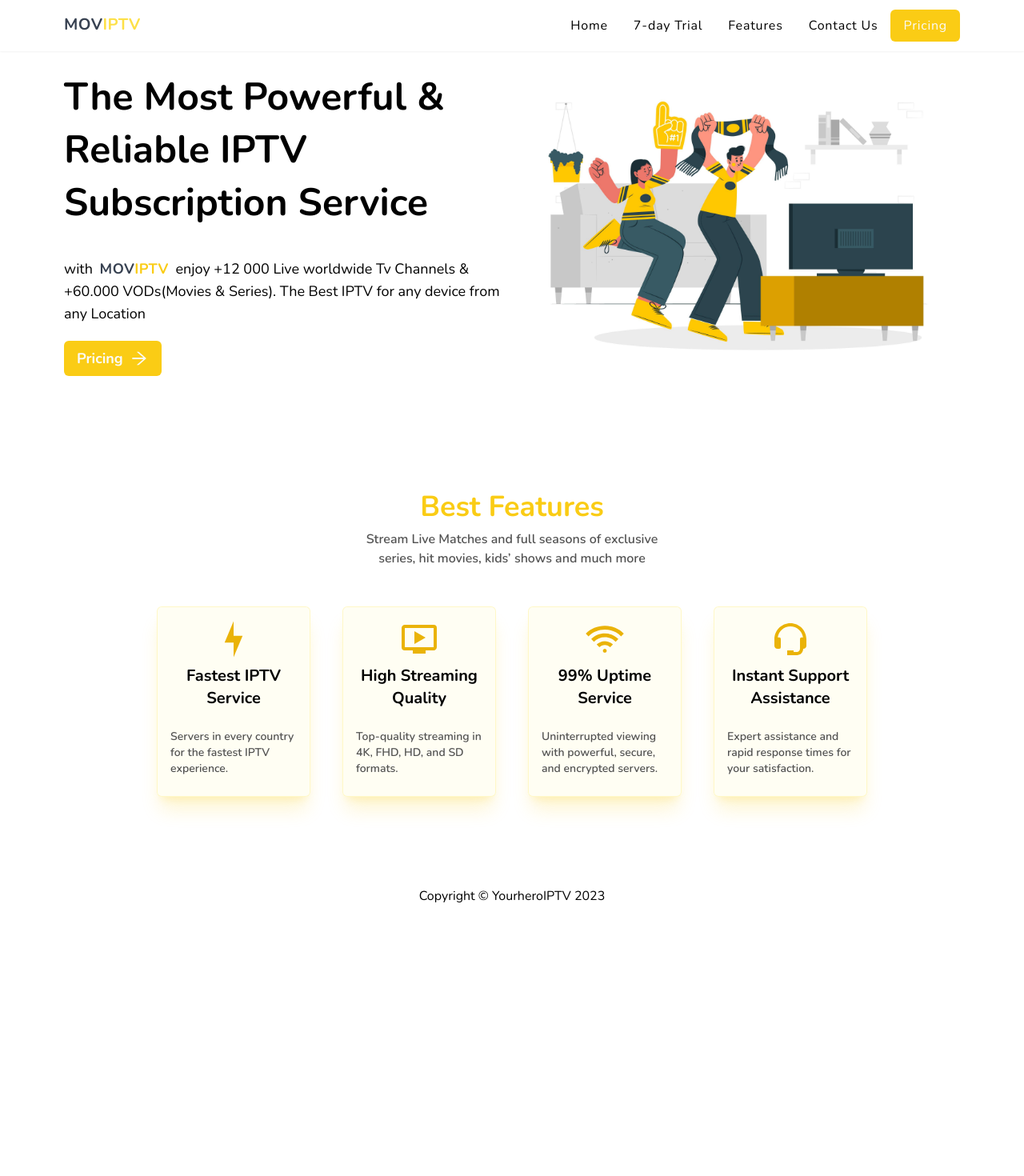
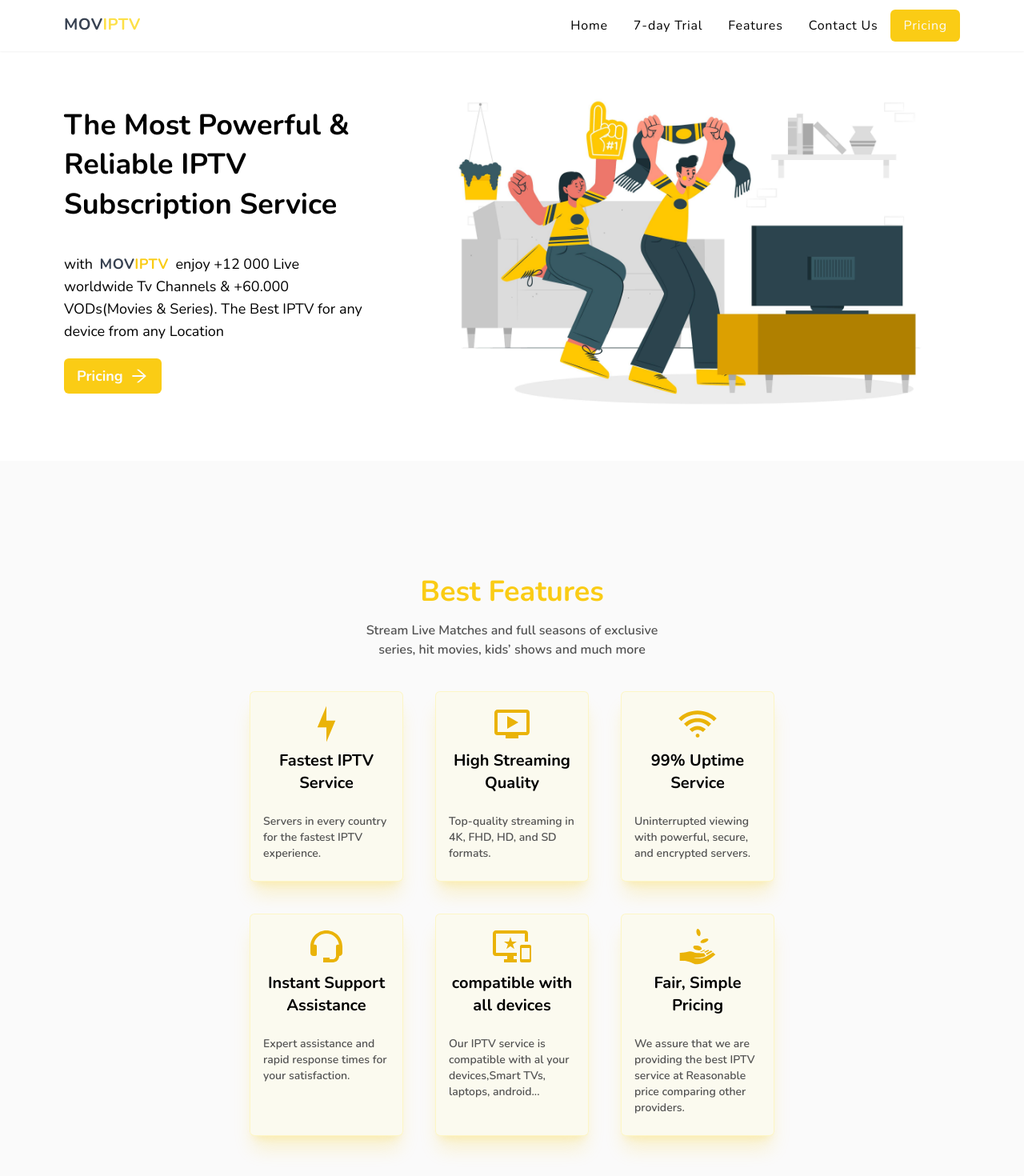
Before and after one commit to idrissi-hamza/iptv, a Next.js app in the folder iptv/: page / in a window 1280 px wide. Shown: the top 1470 px of the page at 80% size. Before the commit the page ends 1148 px from the top, so only its background shows below. Built offline with nearby package versions, Linux system fonts and the light colour scheme.

Commit message:
update features

```diff
--- a/iptv/components/Features/Features.tsx
+++ b/iptv/components/Features/Features.tsx
@@ -1,13 +1,14 @@
 import React from 'react';
 import { GiElectric } from 'react-icons/gi';
-import { MdOndemandVideo } from 'react-icons/md';
+import { MdOndemandVideo, MdOutlineImportantDevices } from 'react-icons/md';
 import { ImConnection } from 'react-icons/im';
 import { BiSupport } from 'react-icons/bi';
+import { GiReceiveMoney } from 'react-icons/gi';
 
 const FeatureElement = ({ title, description, Icon }) => {
   return (
     <li className="p-4 pb-6 shadow-xl shadow-yellow-400/20 max-w-[12rem] flex flex-col items-center gap-2 border border-yellow-200/40 hover:shadow-2xl hover:shadow-yellow-200 cursor-pointer bg-yellow-100/20 hover:scale-105  transition  rounded-md">
-      <Icon className='text-5xl text-yellow-500' />
+      <Icon className="text-5xl text-yellow-500" />
       <h3 className="font-bold text-xl text-center pb-4"> {title}</h3>
       <p className="text-sm text-neutral-600 font-semibold">{description}</p>
     </li>
@@ -28,23 +29,41 @@
     },
     {
       title: '99% Uptime Service',
-      description: 'Uninterrupted viewing with powerful, secure, and encrypted servers.',
+      description:
+        'Uninterrupted viewing with powerful, secure, and encrypted servers.',
       Icon: ImConnection,
     },
     {
       title: 'Instant Support Assistance',
-      description: 'Expert assistance and rapid response times for your satisfaction.',
+      description:
+        'Expert assistance and rapid response times for your satisfaction.',
       Icon: BiSupport,
+    },
+    {
+      title: 'compatible with all devices',
+      description:
+        'Our IPTV service is compatible with al your devices,Smart TVs, laptops, android...',
+      Icon: MdOutlineImportantDevices,
+    },
+    {
+      title: 'Fair, Simple Pricing',
+      description:
+        'We assure that we are providing the best IPTV service at Reasonable price comparing other providers.',
+      Icon: GiReceiveMoney,
     },
   ];
 
   return (
-    <section className="mx-auto max-w-4xl flex flex-col gap-2 mt-36">
-      <h1 className='text-4xl font-bold text-yellow-400 text-center'>Best Features</h1>
-      <p className='max-w-sm text-center mx-auto font-semibold text-neutral-600 mb-10'>
-        Stream Live Matches and full seasons of exclusive series, hit movies, kids’ shows and much more
+    <section className="bg-neutral-50 p-36   flex flex-col gap-2">
+      <div className="mx-auto max-w-4xl ">
+        <h1 className="text-4xl font-bold text-yellow-400 text-center mb-4">
+          Best Features
+        </h1>
+        <p className="max-w-sm text-center mx-auto font-semibold text-neutral-600 mb-10">
+          Stream Live Matches and full seasons of exclusive series, hit movies,
+          kids’ shows and much more
         </p>
-      <ul className="flex gap-10 mx-aut  self-center ">
+        <ul className="grid grid-cols-3 gap-10 mx-aut  self-center ">
           {features.map((el, id) => (
             <FeatureElement
               key={id}
@@ -54,6 +73,7 @@
             />
           ))}
         </ul>
+      </div>
     </section>
   );
 };
--- a/iptv/components/Header/Header.tsx
+++ b/iptv/components/Header/Header.tsx
@@ -27,7 +27,7 @@
 
 const Header = () => {
   return (
-    <div className="bg-neutral-600/70c nbg-white h-16  flex items-center md:px-20 px:6 relative transition shadow-sm">
+    <div className="bg-neutral-600/70c nbg-white h-16  flex items-center md:px-20 px:6 relative transition shadow-sm px-10">
       <Logo />
       <Navbar />
     </div>
--- a/iptv/components/Home.tsx
+++ b/iptv/components/Home.tsx
@@ -8,9 +8,9 @@
   return (
     <div
       id="home"
-      className="flex flex-col gap-4 md:flex-row-reverse md:items-center px-6 sm:px-20 mb-10 md:mt-6 "
+      className="flex flex-col-reverse gap-4 md:flex-row-reverse md:items-center px-6 sm:px-20 mb-10 md:mt-6 mt-10 max-w-[100rem] mx-auto"
     >
-      <div className=" md:w-1/2  ">
+      <div className=" md:w-[60%]  ">
         <Image
           src="/images/herofanimage.jpg"
           alt="hero fan image"
@@ -19,8 +19,8 @@
           height={2000}
         />
       </div>
-      <div className="flex flex-col space-y-5 md:w-1/2 ">
-        <h1 className=" text-5xl font-bold  pb-4 leading-snug ">
+      <div className="flex flex-col space-y-5 md:w-1/3 max-w-lg mr-auto ">
+        <h1 className=" text-4xl font-bold  pb-4 leading-snug ">
           The Most Powerful & <br className="hidden md:block" />
           Reliable IPTV <br className="hidden md:block" /> Subscription Service
         </h1>
```
Lines whose indentation alone changed are shown as unchanged.
